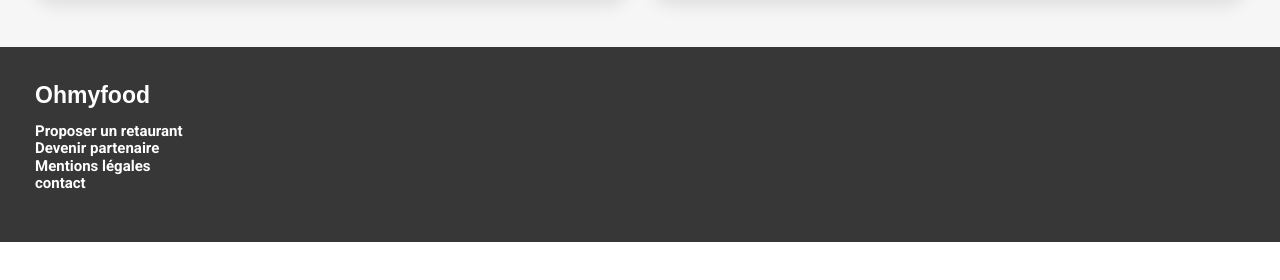
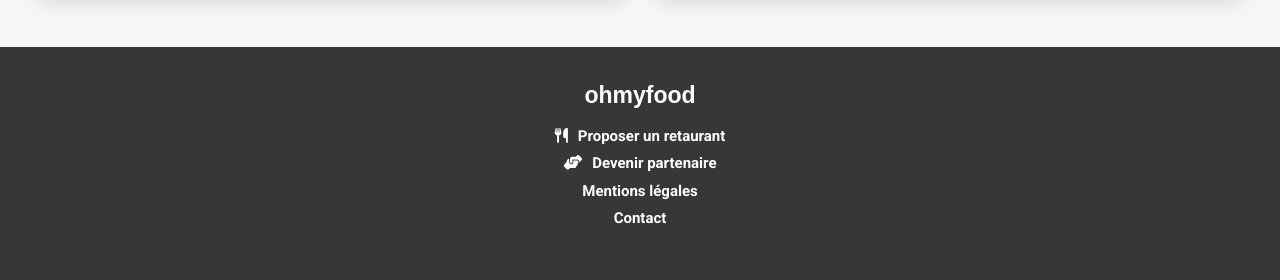
Before and after one commit to lulumush/Ohmyfood, a website: page index.html in a window 1280 px wide. Shown: the part 1380-1660 px from the top of the page. Before the commit the page ends 1622 px from the top, so only its background shows below. Drawn offline with Linux system fonts and the light colour scheme; a web font is replaced by a local one.

Commit message:
update on footer

```diff
--- a/index.html
+++ b/index.html
@@ -49,7 +49,7 @@
                 <div class="restaurant__listing">
                     <h2>Restaurants</h2>
                     <div class="restaurant__listing__cards">
-                        <a href="#">
+                        <a href="menu_la_palette_du_gout.html">
                             <!--restaurant single card-->
                             <div class="restaurant__listing__cards--singlecard">
                                 <div class="new">Nouveau</div>
@@ -130,12 +130,19 @@
     </div>
     <!--footer-->
     <footer>
-        <h2>Ohmyfood</h2>
+        <h2>ohmyfood</h2>
         <ul>
-            <li>Proposer un retaurant</li>
-            <li>Devenir partenaire</li>
-            <li>Mentions légales</li>
-            <li>contact</li>
+            <li>
+                <a href="#"><i class="fa-solid fa-utensils"></i>Proposer un retaurant</a>
+            </li>
+            <li>
+                <a href="#"><i class="fa-solid fa-handshake-angle"></i>Devenir partenaire</a>
+            </li>
+            <li><a href="#">Mentions légales</a>
+            </li>
+            <li>
+                <a href="mailto:contact@ohmyfood.fr">Contact</a>
+            </li>
         </ul>
     </footer>
 </body>
--- a/sass/layout/_footer.scss
+++ b/sass/layout/_footer.scss
@@ -7,4 +7,15 @@
         font-family: $title_font_family;
         margin: 0;
     }
+    li{
+        padding:5px 0;
+    }
+    i{
+        padding:0 10px 0 0;
+    }
 }
+@include screen-min-width($min-width){
+    footer{
+       text-align: center;
+    }
+}
--- a/sass/layout/_header.scss
+++ b/sass/layout/_header.scss
@@ -1,5 +1,6 @@
 //layout for the header
 header{
+    position: relative;
     text-align: center;
     margin:20px 0;
 }
--- a/sass/layout/_main.scss
+++ b/sass/layout/_main.scss
@@ -1,43 +1,8 @@
 //layout for the main sections
-
+//loader
 .loader {
-    position:fixed;
-    inset: 0;
-    margin:auto;
-    background-color: $white-color;
-    opacity:0.9;
-    z-index: 1;
-    animation:fade-out 2s 4s forwards;
-    transform-origin: center;
-    &::after{
-        content: "";
-        position:absolute;
-        inset: 0;
-        margin:auto;
-        border:10px solid lighten($second-color, 20);
-        border-top:10px solid $second-color;
-        border-radius: 100%;
-        width:80px;
-        height:80px;
-        animation: spin 2s ease-in-out infinite;
-    }
+    @include loading;
 }
-
-@keyframes spin {
-   from {
-        transform: rotate(360deg);
-    }
-}
-@keyframes fade-out{
-    from{
-        opacity:0.9;
-    }
-    to{
-        opacity: 0;
-        position:unset;
-    }
-}
-
 //location section
 .location{
     //town location display
@@ -179,7 +144,6 @@
                 position: relative;
                 .full-heart{
                     position: absolute;
-                    opacity: 0;
                     right:0px;
                     @include favorite-icon;
                     &:hover{
--- a/sass/main.scss
+++ b/sass/main.scss
@@ -6,3 +6,4 @@
 @import './layout/header';
 @import './layout/main';
 @import './layout/footer';
+@import './pages/restaurants';
--- a/sass/utils/_mixin.scss
+++ b/sass/utils/_mixin.scss
@@ -30,15 +30,56 @@
 		@include border-shadow(darken($fourth-color,30));
 	}
 }
+//favorite icon
 @mixin favorite-icon{
 	transition: all 400ms ease-in-out 0.2s;
     color:transparent;
     background: linear-gradient(to left bottom, $first-color, $second-color);
     background-clip: text;
     -webkit-background-clip: text;
+	opacity:0;
 }
+//favorite animation
 @mixin favorite-animation{
 	opacity: 1;
     transform: scale(1.30);
-
 }
+//loading animation
+@mixin loading {
+	position:fixed;
+    inset: 0;
+    margin:auto;
+    background-color: $white-color;
+    opacity:0.9;
+    z-index: 1;
+    animation-name: fade-out;
+    animation-delay: 3s;
+    animation-fill-mode: forwards;
+    &::after{
+        content: "";
+        position:absolute;
+        inset: 0;
+        margin:auto;
+        border:10px solid lighten($second-color, 20);
+        border-top:10px solid $second-color;
+        border-radius: 50%;
+        width:80px;
+        height:80px;
+        animation: spin 2s ease-in-out infinite;
+    }
+	@keyframes spin {
+		from {
+			 transform: rotate(360deg);
+		 }
+	 }
+	 @keyframes fade-out{
+		 from{
+			 opacity:0.9;
+		 }
+		 to{
+			 opacity: 0;
+			 z-index: -1;
+			 //position:unset;
+		 }
+	 }
+}
```
Also changed, not shown: css/style.css, 1 other file.
